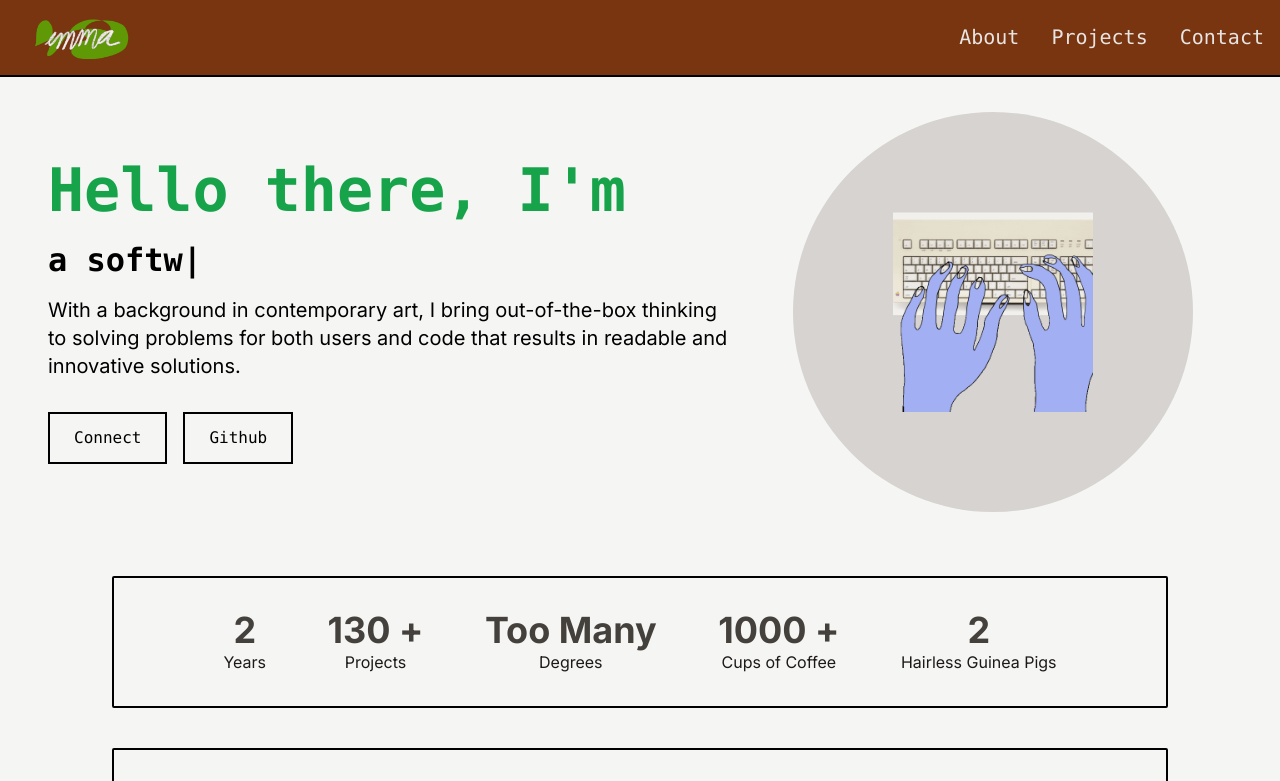
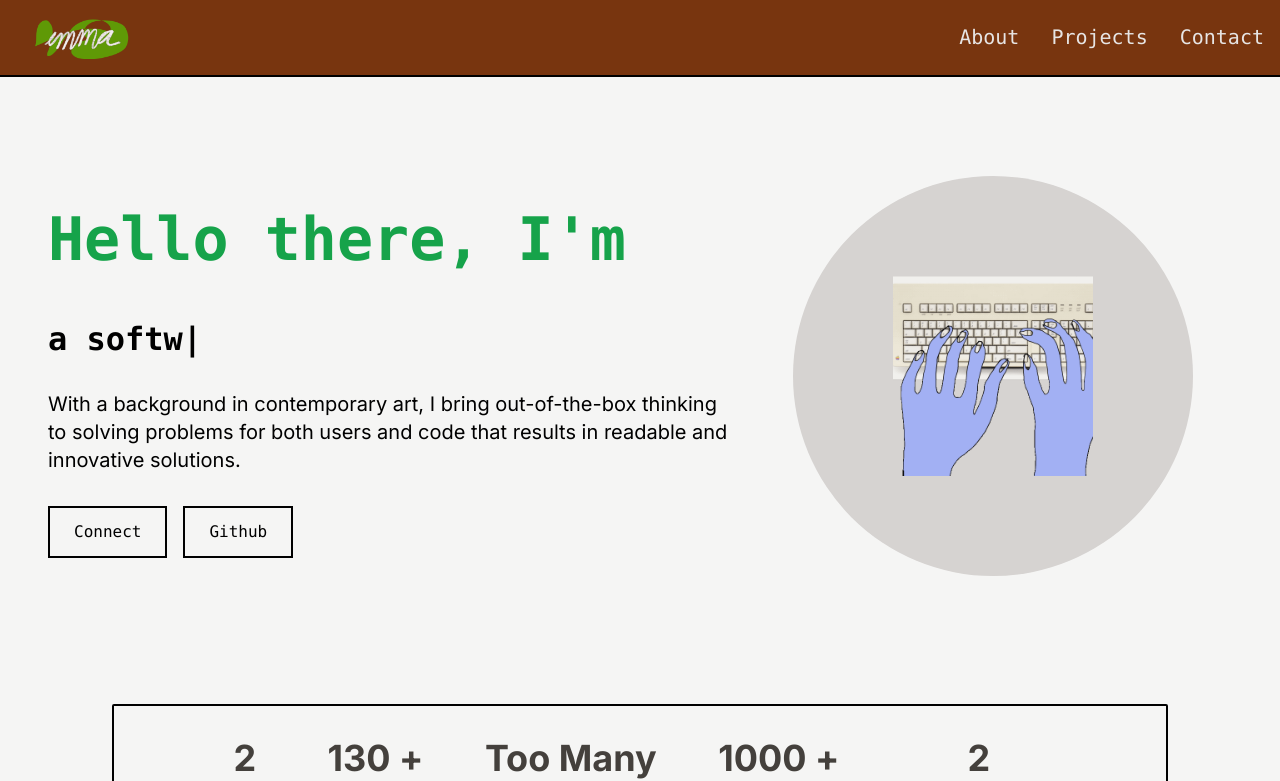
Before and after one commit to emmalgs/dev-portfolio, a Next.js app: page / in a window 1280 px wide. Shown: the top 781 px of the page. Built offline with nearby package versions, Linux system fonts and the light colour scheme.

Commit message:
Add motion animation to HeroSection component

```diff
--- a/src/app/components/HeroSection.tsx
+++ b/src/app/components/HeroSection.tsx
@@ -2,23 +2,28 @@
 import React from "react";
 import Image from "next/image";
 import { TypeAnimation } from "react-type-animation";
+import { motion } from "framer-motion";
 
 export const HeroSection = () => {
   return (
+    <section className="lg:py-16">
       <div className="grid grid-cols-1 sm:grid-cols-12">
-      <div className="col-span-7 place-self-center text-center sm:text-left">
-        <h1 className="mb-4 text-4xl sm:text-5xl lg:text-6xl font-extrabold font-mono">
-          <span className="text-green-600">
-            Hello there, I'm{" "}
-          </span>
+        <motion.div
+          initial={{ opacity: 0, scale: 0.5 }}
+          animate={{ opacity: 1, scale: 1 }}
+          transition={{ duration: 0.5 }}
+          className="col-span-7 place-self-center text-center sm:text-left justify-self-start"
+        >
+          <h1 className="mb-4 text-4xl sm:text-5xl lg:text-6xl lg:leading-normal font-extrabold font-mono">
+            <span className="text-green-600">Hello there, I'm </span>
             <br></br>
             <TypeAnimation
               sequence={[
-              'a web developer',
+                "a web developer",
                 1000,
-              'a software engineer',
+                "a software engineer",
                 1000,
-              'Emma',
+                "Emma",
                 1000,
               ]}
               wrapper="span"
@@ -27,7 +32,11 @@ export const HeroSection = () => {
               repeat={Infinity}
             />
           </h1>
-        <p className="text-base sm:text-lg mb-6 lg:text-xl">With a background in contemporary art, I bring out-of-the-box thinking to solving problems for both users and code that results in readable and innovative solutions.</p>
+          <p className="text-base sm:text-lg mb-6 lg:text-xl">
+            With a background in contemporary art, I bring out-of-the-box
+            thinking to solving problems for both users and code that results in
+            readable and innovative solutions.
+          </p>
           <div>
             <button className="font-mono px-6 py-3 w-full sm:w-fit mr-4 bg-transparent hover:bg-blue-500 border-2 border-black hover:border-stone-800">
               Connect
@@ -36,8 +45,11 @@ export const HeroSection = () => {
               Github
             </button>
           </div>
-      </div>
-      <div className="col-span-5 place-self-center ml-4 mt-4 lg:mt-0">
+        </motion.div>
+        <motion.div
+          initial={{ opacity: 0, scale: 0.5 }}
+          animate={{ opacity: 1, scale: 1 }}
+          transition={{ duration: 0.5 }} className="col-span-5 place-self-center ml-4 mt-4 lg:mt-0">
           <div className="rounded-full bg-stone-300 w-[290px] h-[290px] lg:w-[400px] lg:h-[400px] relative">
             <Image
               src="/images/keyboard.gif"
@@ -47,7 +59,8 @@ export const HeroSection = () => {
               height={200}
             />
           </div>
+        </motion.div>
       </div>
-    </div>
+    </section>
   );
 };
```
Lines whose indentation alone changed are shown as unchanged.
